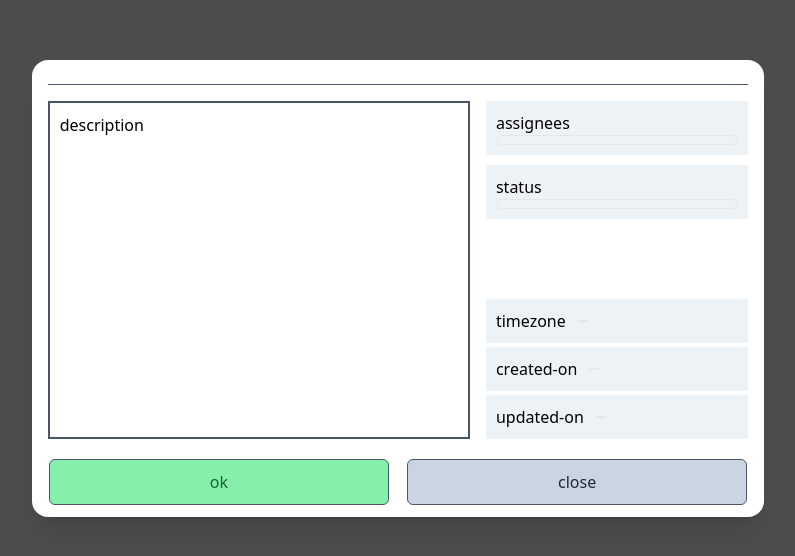
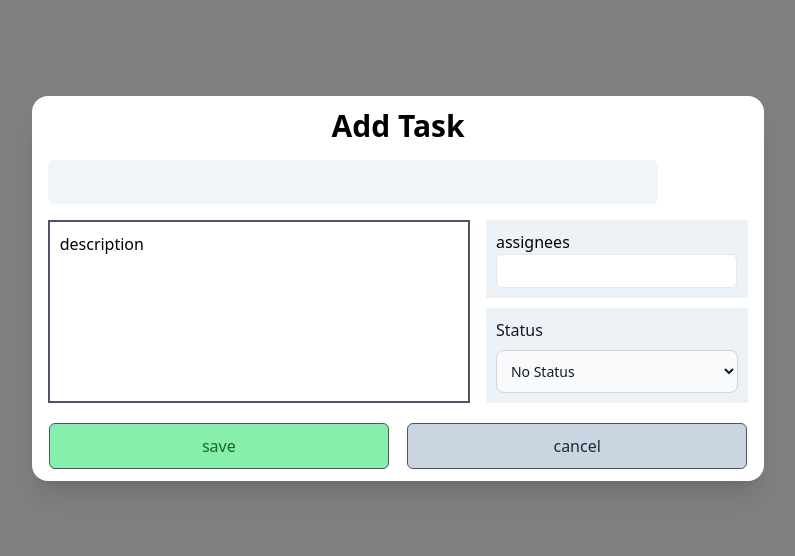
Before and after one commit to agentwolfcut/integrated-project-enviroment, a Vue app in the folder frontend/: page /task/add in a window 1280 px wide. Shown: the part 112-668 px from the top of the page, without its empty margins (242-1037 px from the left). Built offline with nearby package versions, Linux system fonts and the light colour scheme.

Commit message:
demo pbi3

```diff
--- a/frontend/src/components/AddTask.vue
+++ b/frontend/src/components/AddTask.vue
@@ -18,78 +18,67 @@ const props = defineProps({
 
 const tasks = ref({ ...props.task })
 
-
 </script>
 
 <template>
 
     <div class="absolute left-0 right-0 top-1/4 m-auto flex flex-wrap justify-center items-center">
         <div
-            class="px-3 lg:flex-none fixed top-0 left-0 w-full h-full flex justify-center items-center bg-black bg-opacity-70">
+            class="px-3 lg:flex-none fixed top-0 left-0 w-full h-full flex justify-center items-center bg-black bg-opacity-50">
 
             <div class="bg-white w-7/12 h-auto rounded-2xl shadow-xl">
                 <!-- head -->
+                <p class="font-bold text-3xl text-black flex justify-center m-3">Add Task</p>
 
-                <div class="itbkk-title font-semibold text-2xl text-black m-4 pb-2 border-b border-slate-600">
-                </div>
+                <input
+                    class="itbkk-title bg-slate-100 w-10/12 flex font-semibold text-xl text-black m-4 p-2 rounded-md border-slate-600"
+                    type="text">
+
+                </input>
                 <!-- center -->
                 <div class="flex flex-row gap-4 m-4">
                     <div class="itbkk-description  w-8/12">
                         <p class="font-medium text-base mb-2">description</p>
-                        <div class="text-base  rounded-md py-1 w-6/6 h-12/12" type="text">
+                        <input class="text-base  rounded-md py-1 h-16 w-10/12 " type="text">
 
-                        </div>
+                        </input>
 
                     </div>
                     <div class="flex flex-col w-5/12">
-
                         <div>
                             <div class="itbkk-assignees">
                                 <p class="font-medium text-base">assignees</p>
-                                <div  class="text-base  rounded-md  w-6/6 border p-1 ">
+                                <input class="text-base  rounded-md border p-1 ">
 
-                                </div>
+                                </input>
 
                             </div>
                             <div class="itbkk-status">
-                                <p class="font-medium text-base">status</p>
-                                <div class="text-base  rounded-md  w-6/6 border p-1">
-                                </div>
+                                <form class="max-w-sm mx-auto">
+                                    <label for="status" class="block mb-2 text-base font-medium text-gray-900">
+                                        Status</label>
+                                    <select id="status"
+                                        class="bg-gray-50 border border-gray-300 text-gray-900 text-sm rounded-lg focus:ring-blue-500 focus:border-blue-500 block w-full p-2.5 ">
+                                        <option selected>No Status</option>
+                                        <option value="td">To Do</option>
+                                        <option value="do">Doing</option>
+                                        <option value="dn">Done</option>
+                                    </select>
+                                </form>
                             </div>
                         </div>
-                        <div class="flex flex-col mt-20 gap-1">
-                            <div class="itbkk-timezone flex flex-row items-center gap-3">
-                                <p class="font-medium text-base">timezone</p>
-                                <div class="text-sm  rounded-md  w-6/6 border px-1">
-
-                                </div>
-                            </div>
-
-                            <div class="itbkk-created-on flex flex-row items-center gap-3">
-                                <p class="font-medium text-base">created-on</p>
-                                <div class="text-sm  rounded-md  w-6/6 border px-1">
-                                </div>
-                            </div>
-
-                            <div class="itbkk-updated-on flex flex-row items-center gap-3">
-                                <p class="font-medium text-base">updated-on</p>
-                                <div class="text-sm  rounded-md  w-6/6 border px-1">
-                                </div>
-                            </div>
-                        </div>
-
                     </div>
                 </div>
 
                 <!-- bottom -->
                 <div class="m-3">
                     <div class="buttons flex gap-2">
-
                         <button class="itbkk-button font-medium text-base text-green-800 bg-green-300 rounded-md px-3 ">
-                            ok
+                            save
                         </button>
-                        <button @click="$router.go(-1)" class="itbkk-button font-medium text-base text-slate-800 bg-slate-300 rounded-md px-3">
-                            close
+                        <button @click="$router.go(-1)"
+                            class="itbkk-button font-medium text-base text-slate-800 bg-slate-300 rounded-md px-3">
+                            cancel
                         </button>
                     </div>
                 </div>
--- a/frontend/src/components/TaskList.vue
+++ b/frontend/src/components/TaskList.vue
@@ -12,7 +12,7 @@ defineProps({
     }
 })
 
-const emits = defineEmits(['showDetail', 'deleteTask', 'deleteC' , 'deleteConfirm'])
+const emits = defineEmits(['showDetail', 'deleteTask', 'deleteC', 'deleteConfirm'])
 
 const showDeleteModal = ref(false)
 
@@ -61,7 +61,7 @@ const cancelDelete = () => {
                     <!-- button -->
 
                     <router-link to="/task/add">
-                        <button @closeModal="close()">
+                        <button >
                             <div class="focus:ring-2 focus:ring-offset-2 focus:ring-indigo-600 mt-4 sm:mt-0 inline-flex
                         items-start justify-start px-6 py-3 bg-indigo-700 hover:bg-indigo-600 focus:outline-none
                         rounded">
@@ -171,7 +171,7 @@ const cancelDelete = () => {
                         Cancel
                     </button>
 
-                    <button @click="$emit('deleteConfirm') , showDeleteModal=false"
+                    <button @click="$emit('deleteConfirm'), showDeleteModal = false"
                         class="transition-all ease-in bg-red-500 text-white px-4 py-2 rounded hover:bg-red-600">
                         Delete
                     </button>
```
